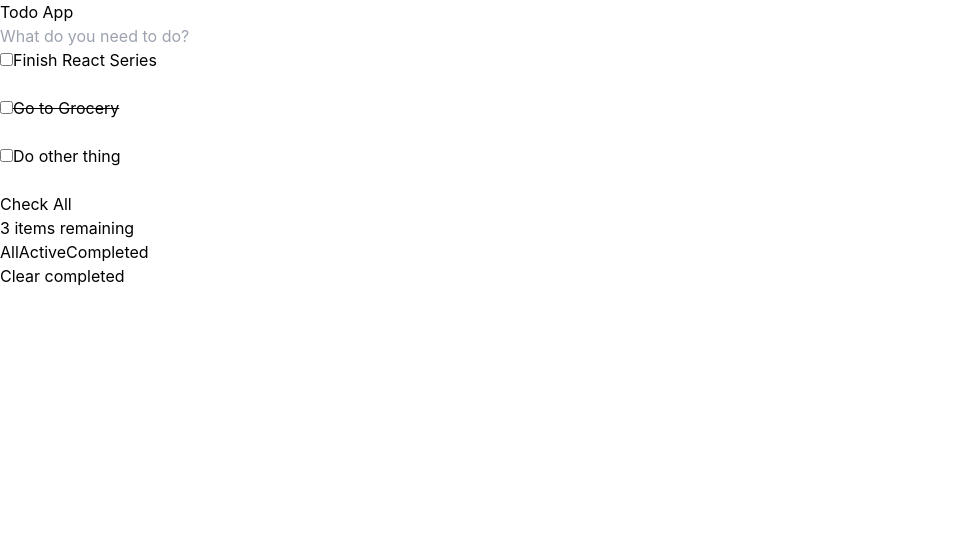
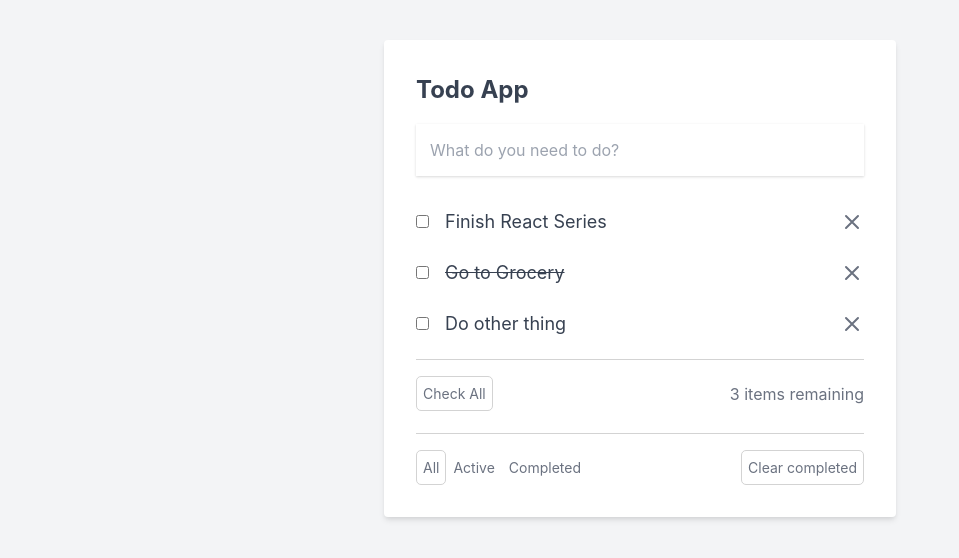
Before and after one commit to olafchuszno/javascript_study, a React (Create React App) app in the folder lc-react/: page / in a window 1280 px wide. Shown: the top 558 px of the page, without its empty margins (0-959 px from the left). Built offline with nearby package versions, Linux system fonts and the light colour scheme.

Commit message:
Update App.css

```diff
--- a/lc-react/src/App.css
+++ b/lc-react/src/App.css
@@ -1,39 +1,139 @@
-.App {
-  text-align: center;
+*,
+*::before,
+*::after {
+  box-sizing: border-box;
 }
 
-.App-logo {
-  height: 40vmin;
-  pointer-events: none;
+body {
+  margin: 0;
+  font-family: -apple-system, BlinkMacSystemFont, 'Segoe UI', 'Roboto', 'Oxygen',
+    'Ubuntu', 'Cantarell', 'Fira Sans', 'Droid Sans', 'Helvetica Neue',
+    sans-serif;
+  -webkit-font-smoothing: antialiased;
+  -moz-osx-font-smoothing: grayscale;
 }
 
-@media (prefers-reduced-motion: no-preference) {
-  .App-logo {
-    /* animation: App-logo-spin infinite 20s linear; */
-  }
+.todo-app-container {
+  min-height: 100vh;
+  padding: 10px;
+  background: #f3f4f6;
 }
 
-.App-header {
-  background-color: #282c34;
-  min-height: 100vh;
-  display: flex;
-  flex-direction: column;
-  align-items: center;
-  justify-content: center;
-  font-size: calc(10px + 2vmin);
-  color: white;
+.todo-app {
+  margin: auto;
+  margin-top: 30px;
+  padding: 2rem;
+  background: white;
+  border-radius: 0.25rem;
+  box-shadow: 0 4px 6px -1px rgba(0, 0, 0, 0.1), 0 2px 4px -1px rgba(0, 0, 0, 0.06);
+  max-width: 32rem;
+  color: #374151;
 }
 
-.App-link {
-  color: #61dafb;
+h2 {
+  font-size: 24px;
+  font-weight: bold;
 }
 
-@keyframes App-logo-spin {
-  from {
-    transform: rotate(0deg);
-  }
+.todo-input {
+  width: 100%;
+  border: none;
+  box-shadow: 0 1px 3px 0 rgba(0, 0, 0, 0.1), 0 1px 2px 0 rgba(0, 0, 0, 0.06);
+  padding: 14px;
+  font-size: 16px;
+  margin-top: 16px;
+}
 
-  to {
-    transform: rotate(360deg);
-  }
+.todo-list {
+  margin-top: 32px;
 }
+
+.todo-item-container {
+  display: flex;
+  justify-content: space-between;
+  align-items: center;
+  margin-top: 24px;
+}
+
+.todo-item {
+  display: flex;
+  align-items: center;
+  flex: 1;
+  font-size: 18px;
+  margin-right: 24px;
+}
+
+.todo-item-label {
+  margin-left: 16px;
+}
+
+.todo-item-input {
+  margin-left: 8px;
+  width: 100%;
+  border: none;
+  box-shadow: 0 1px 3px 0 rgba(0, 0, 0, 0.1), 0 1px 2px 0 rgba(0, 0, 0, 0.06);
+  padding: 8px;
+  font-size: 18px;
+}
+
+.line-through {
+  text-decoration: line-through;
+}
+
+.x-button {
+  background: white;
+  color: #6B7280;
+  border: none;
+  cursor: pointer;
+}
+
+.x-button:hover {
+  color: #1F2937;
+}
+
+.x-button-icon {
+  width: 1.5rem;
+  height: 1.5rem;
+}
+
+.button {
+  color: #6B7280;
+  font-size: 14px;
+  background: white;
+  border: 1px solid lightgray;
+  padding: 6px;
+  border-radius: 5px;
+  cursor: pointer;
+}
+
+.button:hover {
+  border: 1px solid lightgray;
+}
+
+.filter-button {
+  border: 1px solid white;
+}
+
+.filter-button-active {
+  border: 1px solid lightgray;
+}
+
+.check-all-container {
+  display: flex;
+  justify-content: space-between;
+  align-items: center;
+  color: #6B7280;
+  margin-top: 22px;
+  padding-top: 16px;
+  border-top: 1px solid lightgray;
+}
+
+.other-buttons-container {
+  display: flex;
+  justify-content: space-between;
+  align-items: center;
+  color: #6B7280;
+  margin-top: 22px;
+  padding-top: 16px;
+  border-top: 1px solid lightgray;
+}
```
